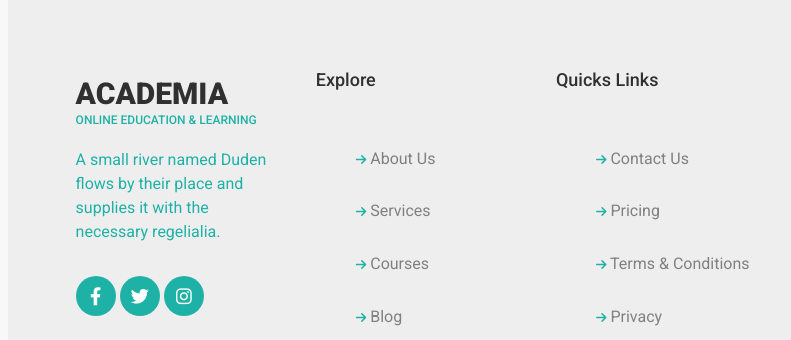
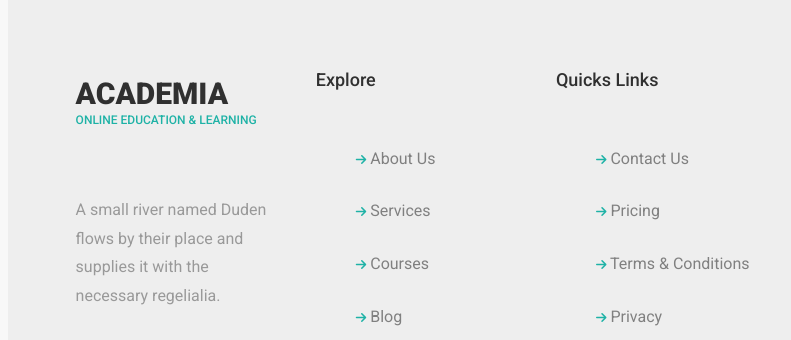
Before and after one commit to Afrin-Esha/exam-work, a plain HTML site: page index.html in a window 1280 px wide. Shown: the part 6869-7209 px from the top of the page, 0-791 px from the left. Drawn offline with Linux system fonts and the light colour scheme.

Commit message:
Update style.css

```diff
--- a/asset/css/style.css
+++ b/asset/css/style.css
@@ -844,7 +844,7 @@ nav .nav-inner .nav-item ul {
     color: #1EB2A6;
     font-weight: 500;
 }
-.academia-links-inner .logo-section .para p{
+.academia-links-inner .logo-section .paragraph p{
     color: #999;
     padding-top: 3rem;
     line-height: 1.8;
```
